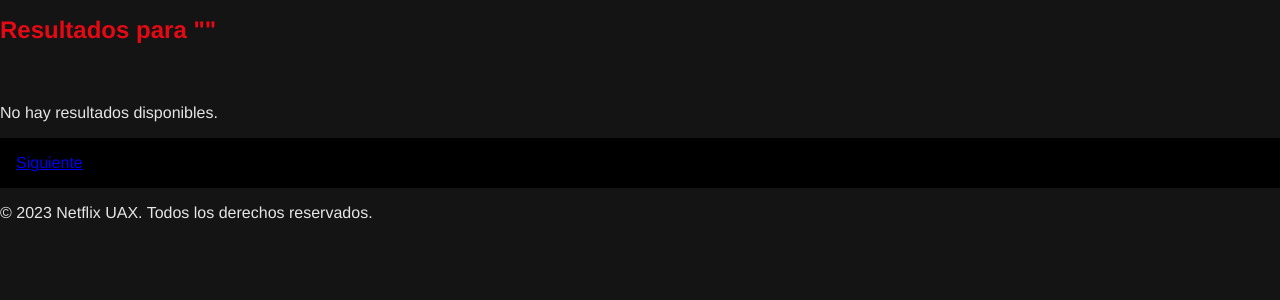
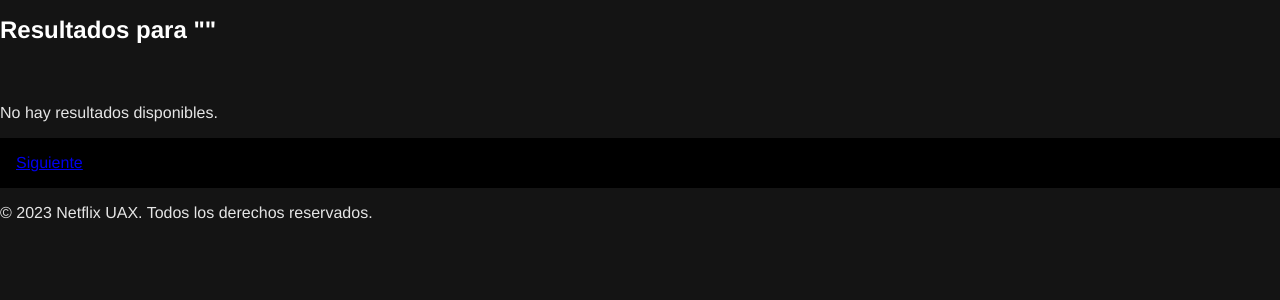
Before and after one commit to Nachosanchezz/ExamenPelis, a Django app: page /streaming/search/ in a window 1280 px wide. Shown: the part 82-382 px from the top of the page. Run offline with Django 4.2, Linux system fonts and the light colour scheme; parts of the project's set-up code (start-up, migrations or seed data) failed here and were passed over.

Commit message:
mini cambio

```diff
--- a/netflix/streaming/static/css/style.css
+++ b/netflix/streaming/static/css/style.css
@@ -242,7 +242,7 @@ nav ul li a:hover {
 
 .search-results h1 {
     font-size: 24px;
-    color: #e50914;
+    color: #ffffff;
     margin-bottom: 20px;
 }
 
```
